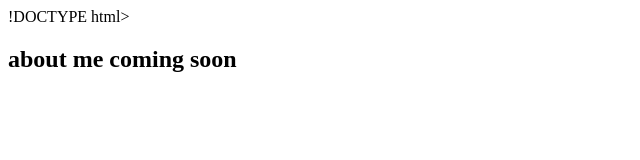
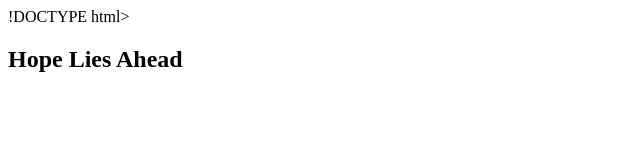
Before and after one commit to ThomasFlynn555/websitetest, a plain HTML site: page about.html in a window 1280 px wide. Shown: the whole page, without its empty margins (0-640 px from the left). Drawn offline with Linux system fonts and the light colour scheme.

Commit message:
Update about.html

```diff
--- a/about.html
+++ b/about.html
@@ -5,6 +5,6 @@
         <title>About Me</title>
     </head>
     <body>
-        <h2>about me coming soon</h2>
+        <h2>Hope Lies Ahead</h2>
     </body>
 </html>
```
